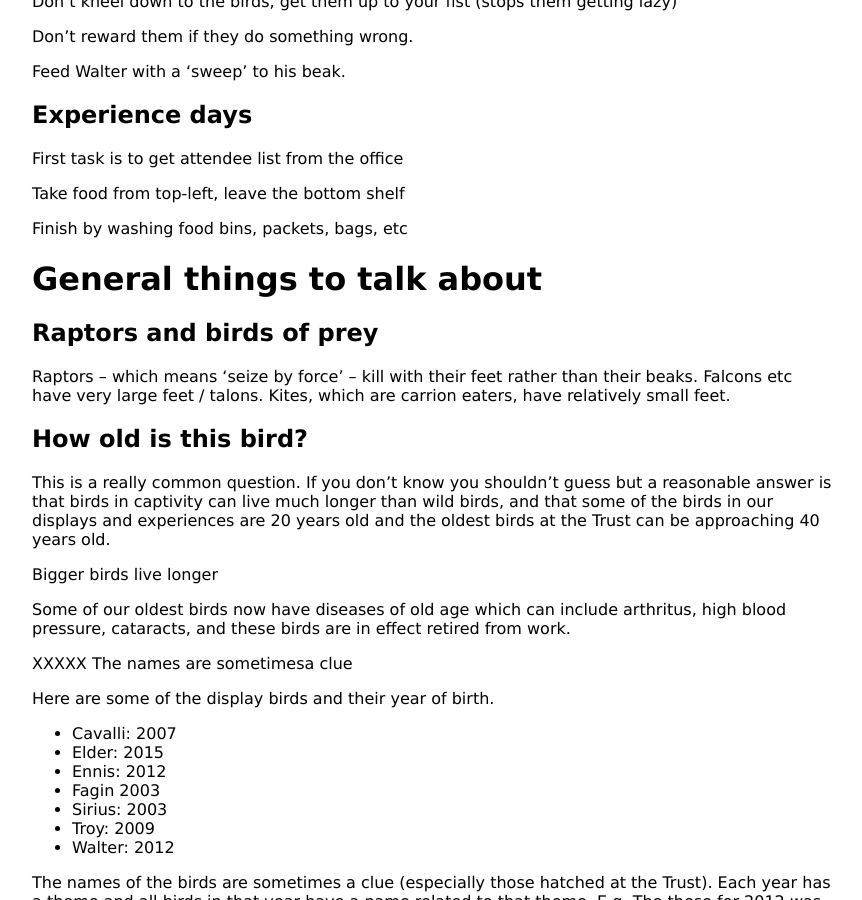
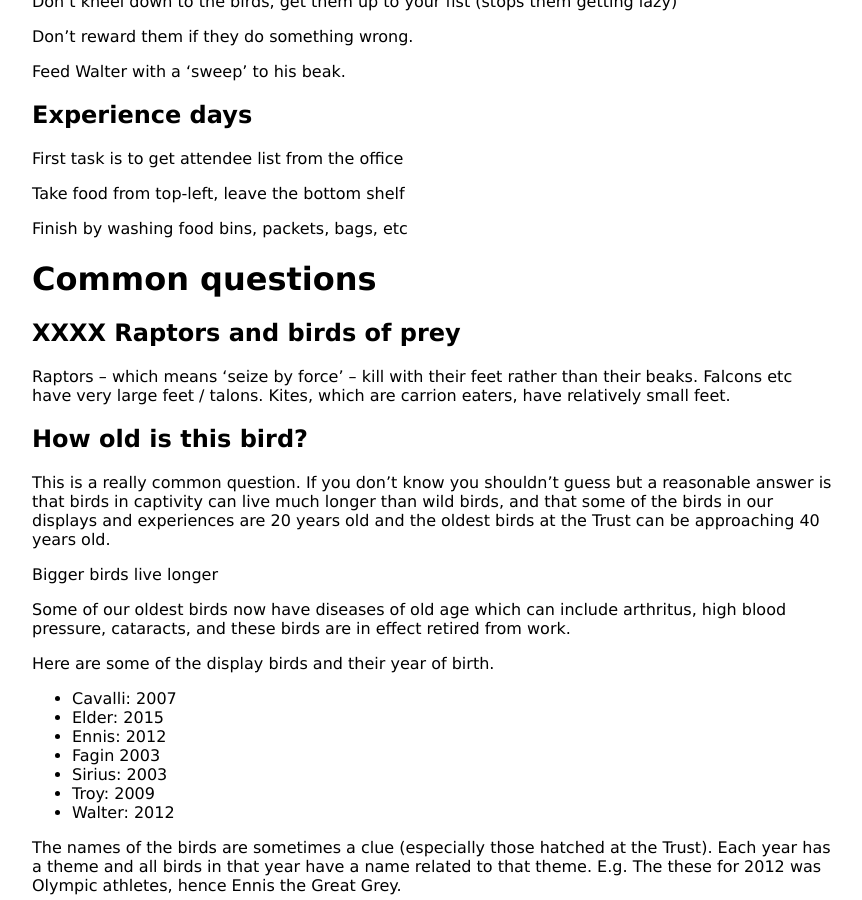
Before and after one commit to KineticLensman/KineticLensman.github.io, a Jekyll site: the page built from _posts/2021-07-26-birds.md, in a window 1280 px wide and 900 px high, scrolled down 699 px. Shown: the whole window, without its empty margins (208-1070 px from the left). Built offline with Jekyll 4.4.1, drawn with Linux system fonts in a browser that asks for light colours.

Commit message:
more dates

```diff
--- a/_posts/2021-07-26-birds.md
+++ b/_posts/2021-07-26-birds.md
@@ -36,9 +36,9 @@ Take food from top-left, leave the bottom shelf
 
 Finish by washing food bins, packets, bags, etc
 
-# General	things to talk about
+# Common questions
 
-## Raptors and birds of prey
+## XXXX Raptors and birds of prey
 
 Raptors – which means ‘seize by force’ – kill with their feet rather than their beaks. Falcons etc have very large feet / talons. Kites, which are carrion eaters, have relatively small feet.
 
@@ -50,7 +50,6 @@ Bigger birds live longer
 
 Some of our oldest birds now have diseases of old age which can include arthritus, high blood pressure, cataracts, and these birds are in effect retired from work.
 
-XXXXX The names are sometimesa clue
 
 Here are some of the display birds and their year of birth.
 
```
